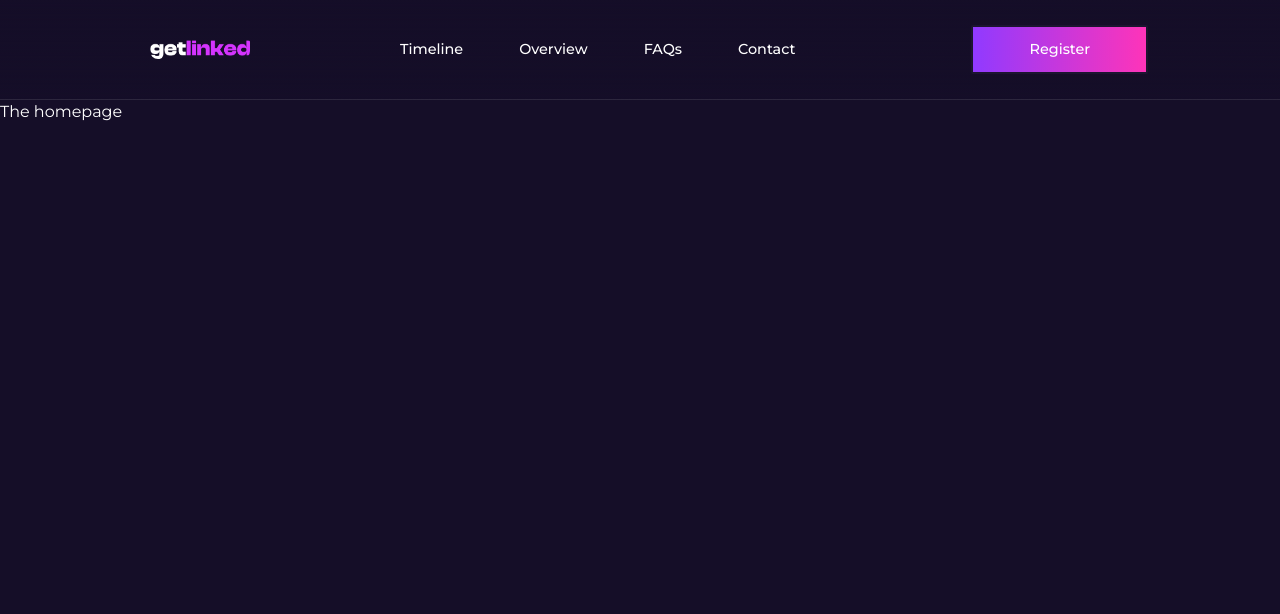
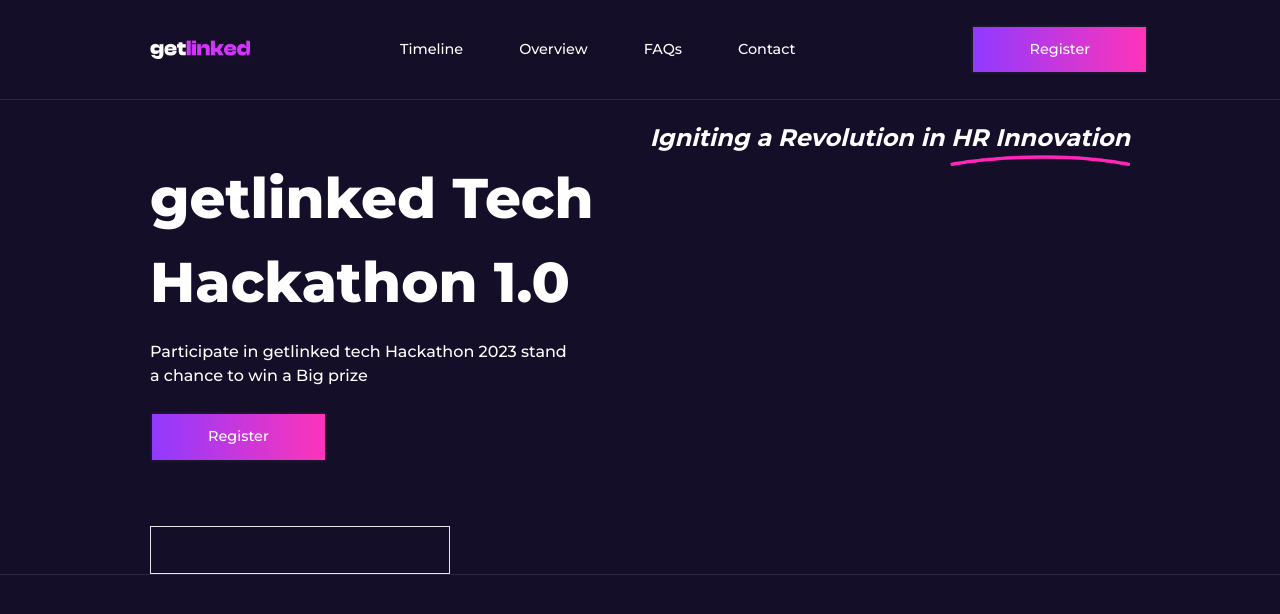
Before and after one commit to khalteck/getlinked, a React (Vite) app: page / in a window 1280 px wide. Shown: the top 614 px of the page. Built offline with nearby package versions, Linux system fonts and the light colour scheme.

Commit message:
feat: homepage start

```diff
--- a/src/index.css
+++ b/src/index.css
@@ -1,5 +1,4 @@
-@import url("https://fonts.googleapis.com/css2?family=Montserrat:wght@100;200;300;400;500;600;700;800&display=swap");
-
+@import url("https://fonts.googleapis.com/css2?family=Montserrat:wght@100;200;300;400;500;600;700;800;900&display=swap");
 @import "tailwindcss/base";
 @import "tailwindcss/components";
 @import "tailwindcss/utilities";
--- a/src/pages/Homepage.jsx
+++ b/src/pages/Homepage.jsx
@@ -1,11 +1,41 @@
+import { useNavigate } from "react-router-dom";
+import Button from "../components/Button";
 import Header from "../components/Header";
 
 const Homepage = () => {
+  const navigate = useNavigate();
   return (
     <>
       <Header />
       <main className="w-full min-h-screen pt-[100px] bg-[#150E28] text-white font-mont">
-        <h1>The homepage</h1>
+        <section className="px-10 lg:px-[150px] pt-5 bg-transparent border-white/10 border-b font-medium">
+          <div className="text-[1.5rem] font-bold text-end relative">
+            <i>Igniting a Revolution in HR Innovation</i>
+            <img
+              className="w-[180px] h-auto absolute bottom-[-10px] right-0"
+              alt=""
+              src="/images/line1.png"
+            />
+          </div>
+
+          <div className="w-full flex items-center">
+            <div className="w-full h-fit flex flex-col gap-4">
+              <h1 className="text-[2rem] md:text-[3.5rem] font-[800]">
+                getlinked Tech
+                <br />
+                Hackathon <span>1.0</span>
+              </h1>
+              <p>
+                Participate in getlinked tech Hackathon 2023 stand
+                <br /> a chance to win a Big prize
+              </p>
+              <div onClick={() => navigate("/register")} className={`mt-2`}>
+                <Button type="normal" title="Register" />
+              </div>
+              <div className="w-[300px] h-12 border mt-12"></div>
+            </div>
+          </div>
+        </section>
       </main>
     </>
   );
```
Also changed, not shown: public/images/line1.png (added).
